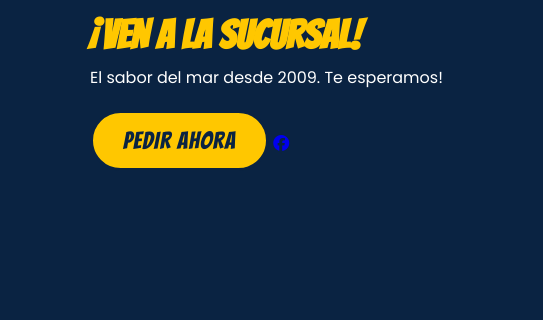
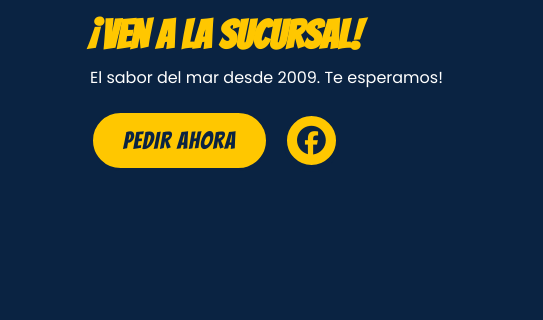
Before and after one commit to luisrodbrdev/ElTibu, a plain HTML site: page index.html in a window 1280 px wide. Shown: the part 3155-3475 px from the top of the page, 0-543 px from the left. Drawn offline with Linux system fonts and the light colour scheme.

Commit message:
Add gallery and contact styles to style.css
Added styles for gallery and contact sections, including button styles.

```diff
--- a/style.css
+++ b/style.css
@@ -174,7 +174,7 @@ header nav a:hover {
   justify-content: space-between;
 }
 
-/* Agrega esto a tu style.css */
+/* GALERÍA */
 .galeria-grid {
   display: grid;
   grid-template-columns: repeat(auto-fit, minmax(220px, 1fr));
@@ -242,7 +242,7 @@ header nav a:hover {
 }
 
 .galeria-overlay p {
-  color:var(--amarillo);
+  color: var(--amarillo);
   font-weight: bold;
   margin: 0;
 }
@@ -301,7 +301,7 @@ header nav a:hover {
   color: var(--amarillo);
 }
 
-/* FOOTER Y MAPA ARREGLADO */
+/* FOOTER Y CONTACTO */
 footer {
   background: var(--azul);
   color: white;
@@ -338,6 +338,35 @@ footer {
   font-size: 1rem;
   line-height: 1.5;
 }
+
+.contacto-acciones {
+  display: flex;
+  align-items: center;
+  gap: 15px;
+  flex-wrap: wrap;
+}
+
+.btn-social {
+  display: inline-flex;
+  align-items: center;
+  justify-content: center;
+  width: 55px;
+  height: 55px;
+  background: var(--amarillo);
+  color: var(--azul);
+  border: 3px solid var(--azul);
+  border-radius: 50%;
+  font-size: 1.8rem;
+  text-decoration: none;
+  transition: 0.2s;
+  box-shadow: 0 4px 0 var(--azul);
+}
+
+.btn-social:hover {
+  transform: rotate(-5deg) scale(1.1);
+  background: var(--turquesa);
+}
+
 .mapa {
   border: 5px solid var(--amarillo);
   border-radius: 25px;
@@ -373,6 +402,9 @@ footer {
     grid-template-columns: 1fr;
     text-align: center;
   }
+  .contacto-acciones {
+    justify-content: center;
+  }
   .mapa iframe {
     height: 300px;
   }
```
